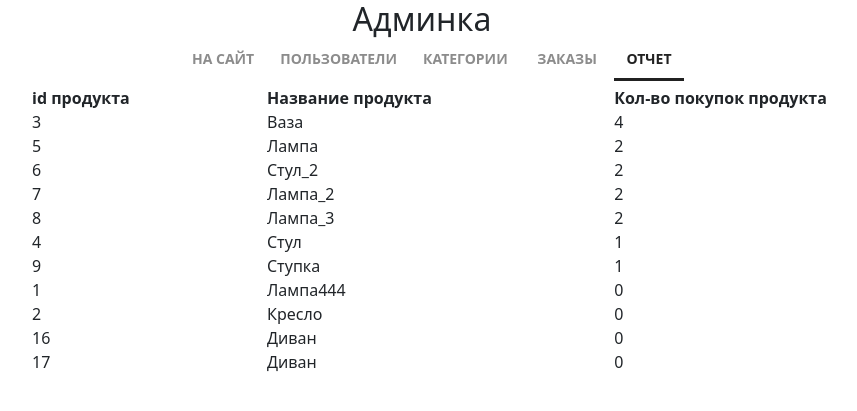
After one commit to Sorulai/Django, a Django app: page /admin/report/ in a window 1280 px wide. The commit adds this page. Shown: the top 411 px of the page, without its empty margins (218-1075 px from the left). Run offline with Django 3.2, Linux system fonts and the light colour scheme; a user stored in the database is signed in; data comes from the database, SQL or seed files in the repository; both versions use the stored data as it was after the commit; some libraries are stand-ins or nearby versions.

Commit message:
report_task

```diff
--- a/geekshop/adminapp/templates/adminapp/base.html
+++ b/geekshop/adminapp/templates/adminapp/base.html
@@ -15,7 +15,7 @@
     {% endblock %}
 </head>
 <body>
-<div class="container">
+<div class="container-report">
     <div class="h2 text-center head">
         Админка
     </div>
--- a/geekshop/adminapp/templates/adminapp/includes/inc_menu.html
+++ b/geekshop/adminapp/templates/adminapp/includes/inc_menu.html
@@ -28,6 +28,12 @@
               {% endif %}">
             Заказы
         </a>
+        <a href="{% url 'adminapp:report' %}"
+           class="{% if 'report' in request.resolver_match.url_name %}
+                active
+              {% endif %}">
+            Отчет
+        </a>
 
     </li>
 </ul>
--- /dev/null
+++ b/geekshop/adminapp/templates/adminapp/report_table.html
@@ -0,0 +1,25 @@
+{% include 'adminapp/base.html' %}
+{% load static %}
+{% block content %}
+    <div class="products_list">
+        <table>
+            <thead>
+            <tr>
+                <th>id продукта</th>
+                <th>Название продукта</th>
+                <th>Кол-во покупок продукта</th>
+            </tr>
+            </thead>
+            <tbody>
+            {% for i in products %}
+                <tr>
+                    <td>{{ i.pk }}</td>
+                    <td>{{ i.name }}</td>
+                    <td>{{ i.count_sales }}</td>
+                </tr>
+            {% endfor %}
+            </tbody>
+        </table>
+    </div>
+
+{% endblock %}
--- a/geekshop/adminapp/urls.py
+++ b/geekshop/adminapp/urls.py
@@ -25,4 +25,6 @@ urlpatterns = [
     path('orders/delete/<int:pk>',views.OrderDeleteView.as_view(), name='orders_delete'),
     path('orders/detail/<int:pk>/', views.OrderDetailView.as_view(), name='orders_detail'),
 
+    path('report/', views.ReportView.as_view(), name='report')
+
 ]
--- a/geekshop/adminapp/views.py
+++ b/geekshop/adminapp/views.py
@@ -1,9 +1,10 @@
 from django.db import transaction
+from django.db.models import F
 from django.forms import inlineformset_factory
 from django.shortcuts import render, get_object_or_404, HttpResponseRedirect
 from django.urls import reverse, reverse_lazy
 from django.utils.decorators import method_decorator
-from django.views.generic import ListView, CreateView, UpdateView, DetailView, DeleteView
+from django.views.generic import ListView, CreateView, UpdateView, DetailView, DeleteView, TemplateView
 from adminapp.forms import ShopUserAdminCreateForm, ShopCategoryAdminForm, ShopProductAdminForm, ShopUserAdminEditForm
 from authapp.forms import ShopUserRegisterForm
 from authapp.models import ShopUser
@@ -170,6 +171,12 @@ class OrderUpdateView(AccessMixin, UpdateView):
         if self.object.total_cost == 0:
             self.object.delete()
 
+        if self.object.status == 'PD':
+            orderitems_list = OrderItem.objects.filter(order__pk=self.object.pk).values()
+            for item in orderitems_list:
+                if Product.objects.get(pk=int(item['product_id'])):
+                    Product.objects.get(pk=item['product_id']).add_count_sales(item['quantity'])
+
         return super().form_valid(form)
 
 
@@ -182,6 +189,25 @@ class OrderDeleteView(DeleteView):
     model = Order
     success_url = reverse_lazy('adminapp:order_list')
     template_name = 'adminapp/order_delete.html'
+
+
+class ReportView(AccessMixin, ListView):
+    template_name = 'adminapp/report_table.html'
+    model = Product
+
+    # def get_queryset(self):
+    #     queryset = super().get_queryset().select_related()
+    #     print(queryset)
+    #     return queryset
+
+    def get_context_data(self, *args, **kwargs):
+        context_data = super().get_context_data(*args, **kwargs)
+        context_data['products'] = Product.objects.all().order_by('-count_sales').select_related()
+        context_data['title'] = 'Отчет по продаже'
+        return context_data
+
+
+
 
 # @user_passes_test(lambda u: u.is_superuser)
 # def user_create(request):
--- a/geekshop/mainapp/models.py
+++ b/geekshop/mainapp/models.py
@@ -33,6 +33,7 @@ class Product(models.Model):
     description = models.TextField(verbose_name='Описание')
     price = models.DecimalField(decimal_places=2, max_digits=10, default=0, verbose_name='Цена')
     quantity = models.PositiveSmallIntegerField(default=0, verbose_name='Количество')
+    count_sales = models.PositiveIntegerField(default=0, verbose_name='Количество покупок')
     is_active = models.BooleanField(default=True)
 
     def __str__(self):
@@ -45,7 +46,11 @@ class Product(models.Model):
             self.is_active = True
         self.save()
 
+    def add_count_sales(self, count):
+        self.count_sales += count
+        self.save()
+
 
 class FavoritesProducts(models.Model):
-    product = models.ForeignKey(Product,on_delete=models.CASCADE, verbose_name='Товар')
+    product = models.ForeignKey(Product, on_delete=models.CASCADE, verbose_name='Товар')
     user = models.ForeignKey(ShopUser, on_delete=models.CASCADE, verbose_name='Пользователь')
--- a/geekshop/ordersapp/models.py
+++ b/geekshop/ordersapp/models.py
@@ -40,6 +40,7 @@ class Order(models.Model):
         _items = self.orderitems.select_related()
         return sum(list(map(lambda x: x.products_cost, _items)))
 
+
     # def delete(self, *args, **kwargs):
     #     for item in self.orderitems.select_related():
     #         item.product.quantity += item.quantity
--- a/geekshop/static/style.css
+++ b/geekshop/static/style.css
@@ -199,6 +199,8 @@ html, body {
 
 .categories_list {
     margin-left: 150px;
+    display: flex;
+    flex-direction: column;
 }
 
 .categories_list .new_category {
@@ -274,7 +276,10 @@ html, body {
 }
 
 .users_list {
-    margin-left: 150px;
+    margin: 0 auto 0 150px;
+    display: flex;
+    flex-direction: column;
+
 }
 
 .users_list a {
```
Also changed, not shown: geekshop/db.sqlite3, geekshop/mainapp/migrations/0005_product_count_sales.py (added).
